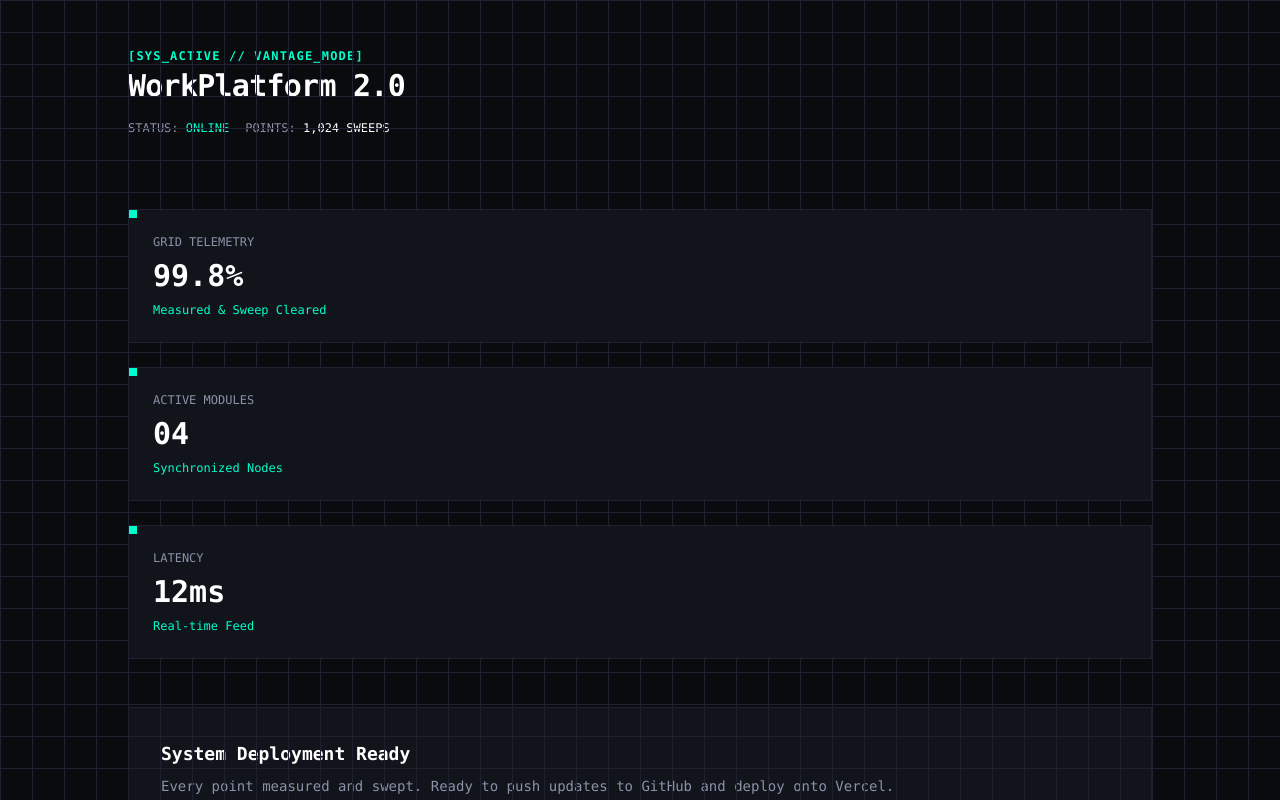
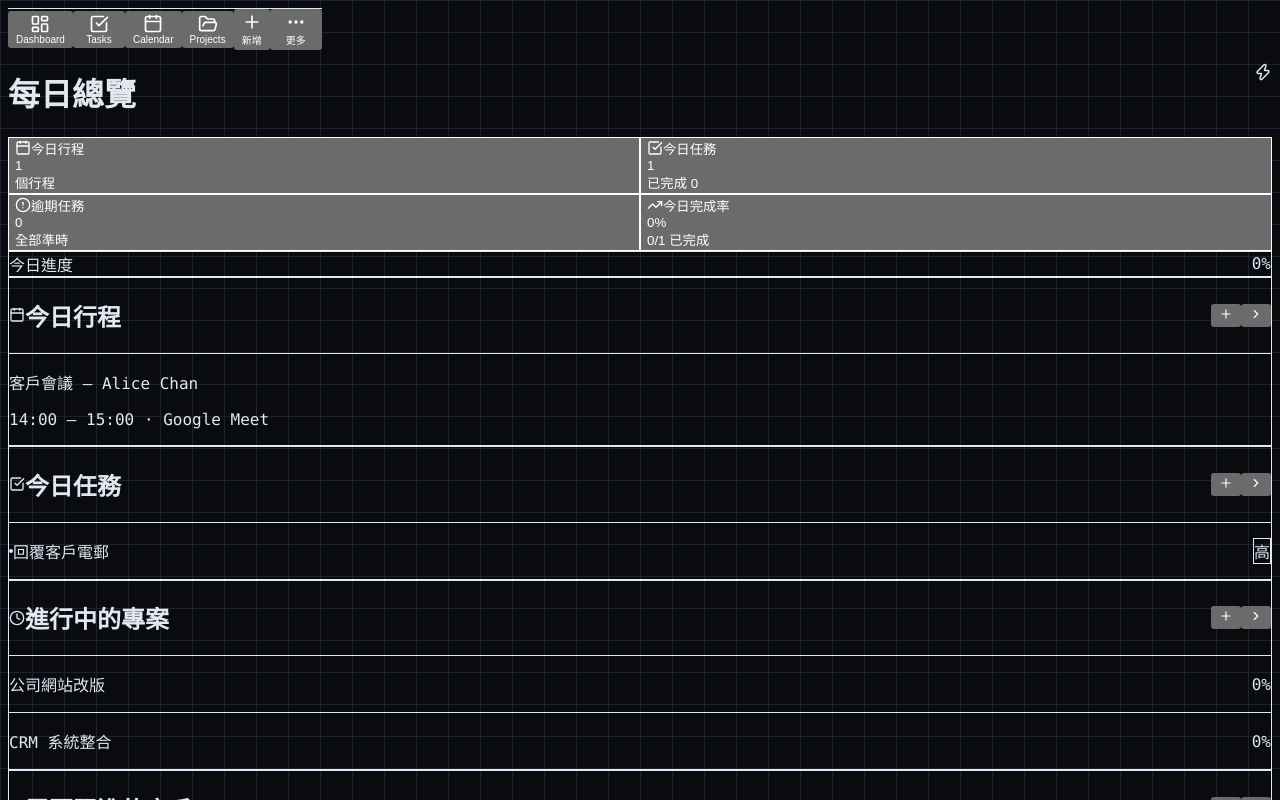
Before and after one commit to pennypenny135-coder/workplatform2, a React (Vite) app: page / in a window 1280 px wide. Shown: the top 800 px of the page. Built offline with nearby package versions, Linux system fonts and the light colour scheme.

Commit message:
restore react index.html and apply vantage background

```diff
--- a/index.html
+++ b/index.html
@@ -1,98 +1,12 @@
-<!DOCTYPE html>
-<html lang="en" class="dark">
-<head>
-    <meta charset="UTF-8">
-    <meta name="viewport" content="width=device-width, initial-scale=1.0">
-    <title>WorkPlatform2 // Vantage Mode</title>
-    <!-- Tailwind CSS for rapid styling -->
-    <script src="https://cdn.tailwindcss.com"></script>
-    <script>
-        tailwind.config = {
-            darkMode: 'class',
-            theme: {
-                extend: {
-                    colors: {
-                        vantage: {
-                            bg: '#0a0b0e',
-                            surface: '#12141c',
-                            border: '#1e2230',
-                            accent: '#00ffcc', // 精準工業掃描綠/藍色
-                            muted: '#8a92a6'
-                        }
-                    }
-                }
-            }
-        }
-    </script>
-    <style>
-        /* Vantage 主題特有嘅工業掃描線與精準感特效 */
-        body {
-            background-color: #0a0b0e;
-            color: #e2e8f0;
-            font-family: ui-monospace, SFMono-Regular, Menlo, Monaco, Consolas, monospace;
-        }
-        .scan-grid {
-            background-image: linear-gradient(to right, #1e2230 1px, transparent 1px),
-                              linear-gradient(to bottom, #1e2230 1px, transparent 1px);
-            background-size: 32px 32px;
-        }
-    </style>
-</head>
-<body class="min-h-screen scan-grid flex flex-col justify-between p-6 md:p-12">
-
-    <!-- Top Header: System Status & Metrics -->
-    <header class="max-w-5xl mx-auto w-full border-b border-vantage-border pb-6 flex flex-col sm:flex-row justify-between items-start sm:items-center gap-4">
-        <div>
-            <div class="text-xs text-vantage-accent tracking-widest uppercase font-semibold">[SYS_ACTIVE // VANTAGE_MODE]</div>
-            <h1 class="text-2xl md:text-3xl font-bold tracking-tight text-white mt-1">WorkPlatform 2.0</h1>
-        </div>
-        <div class="flex items-center gap-4 text-xs text-vantage-muted">
-            <div>STATUS: <span class="text-vantage-accent">ONLINE</span></div>
-            <div>POINTS: <span class="text-white">1,024 SWEEPS</span></div>
-        </div>
-    </header>
-
-    <!-- Main Content: Precision Dashboard -->
-    <main class="max-w-5xl mx-auto w-full my-auto py-12">
-        <div class="grid grid-cols-1 md:grid-cols-3 gap-6">
-            <!-- Metric Card 1 -->
-            <div class="bg-vantage-surface border border-vantage-border p-6 rounded-none relative">
-                <div class="absolute top-0 left-0 w-2 h-2 bg-vantage-accent"></div>
-                <div class="text-xs text-vantage-muted uppercase">Grid Telemetry</div>
-                <div class="text-3xl font-bold text-white mt-2">99.8%</div>
-                <div class="text-xs text-vantage-accent mt-2">Measured & Sweep Cleared</div>
-            </div>
-            <!-- Metric Card 2 -->
-            <div class="bg-vantage-surface border border-vantage-border p-6 rounded-none relative">
-                <div class="absolute top-0 left-0 w-2 h-2 bg-vantage-accent"></div>
-                <div class="text-xs text-vantage-muted uppercase">Active Modules</div>
-                <div class="text-3xl font-bold text-white mt-2">04</div>
-                <div class="text-xs text-vantage-accent mt-2">Synchronized Nodes</div>
-            </div>
-            <!-- Metric Card 3 -->
-            <div class="bg-vantage-surface border border-vantage-border p-6 rounded-none relative">
-                <div class="absolute top-0 left-0 w-2 h-2 bg-vantage-accent"></div>
-                <div class="text-xs text-vantage-muted uppercase">Latency</div>
-                <div class="text-3xl font-bold text-white mt-2">12ms</div>
-                <div class="text-xs text-vantage-accent mt-2">Real-time Feed</div>
-            </div>
-        </div>
-
-        <!-- Action Section / Centerpiece -->
-        <div class="mt-12 bg-vantage-surface border border-vantage-border p-8">
-            <h2 class="text-lg font-semibold text-white mb-2">System Deployment Ready</h2>
-            <p class="text-sm text-vantage-muted mb-6">Every point measured and swept. Ready to push updates to GitHub and deploy onto Vercel.</p>
-            <button onclick="alert('System sweep initialized!')" class="bg-vantage-accent text-vantage-bg font-bold px-6 py-3 text-sm hover:opacity-90 transition uppercase tracking-wider">
-                Run Diagnostics & Sync
-            </button>
-        </div>
-    </main>
-
-    <!-- Footer -->
-    <footer class="max-w-5xl mx-auto w-full border-t border-vantage-border pt-6 text-xs text-vantage-muted flex justify-between items-center">
-        <div>Hallmark Design System // Vantage Theme</div>
-        <div>WORKPLATFORM_v2</div>
-    </footer>
-
-</body>
+<!doctype html>
+<html lang="zh-HK" class="dark">
+  <head>
+    <meta charset="UTF-8" />
+    <meta name="viewport" content="width=device-width, initial-scale=1.0" />
+    <title>Work Platform — 個人工作管理平台</title>
+  </head>
+  <body class="bg-[#0a0b0e] text-slate-200 font-mono">
+    <div id="root"></div>
+    <script type="module" src="/src/main.tsx"></script>
+  </body>
 </html>
--- a/src/index.css
+++ b/src/index.css
@@ -2,18 +2,17 @@
 @tailwind components;
 @tailwind utilities;
 
-/* Vantage 專屬工業網格與深色主題 */
 :root {
   color-scheme: dark;
 }
 
-html, body {
+body {
   background-color: #0a0b0e;
   color: #e2e8f0;
   font-family: ui-monospace, SFMono-Regular, Menlo, Monaco, Consolas, monospace;
 }
 
-/* Vantage 經典掃描網格底紋 */
+/* 經典 Vantage 掃描網格背景 */
 body::before {
   content: "";
   position: fixed;
```
